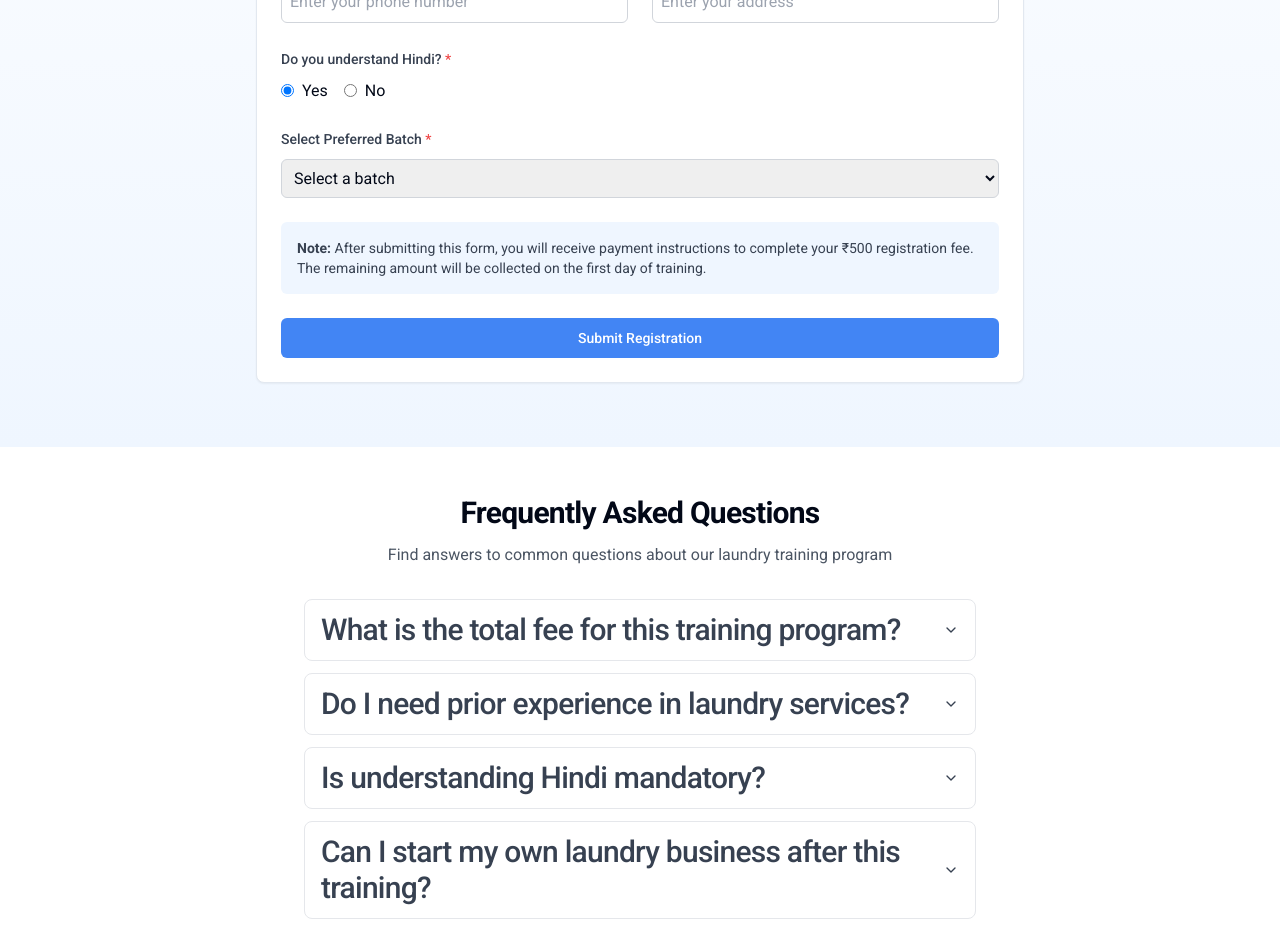
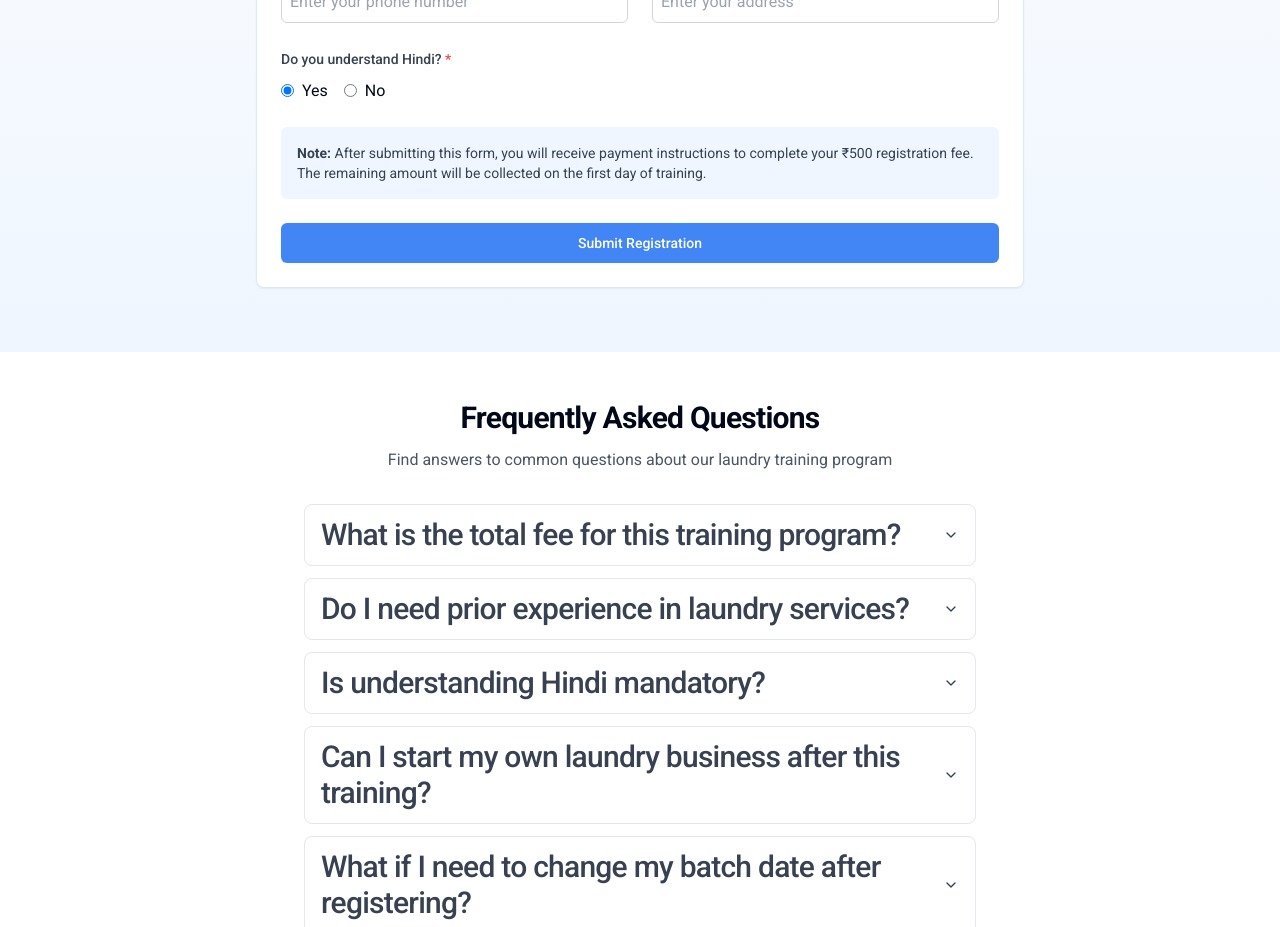
Before and after one commit to hksehrawat1-ship-it/clean-craft-website, a React (Vite) app: page / in a window 1280 px wide. Shown: the part 6160-7087 px from the top of the page. Built offline with nearby package versions, Linux system fonts and the light colour scheme.

Commit message:
Remove batch selection from form
Remove the batch selection dropdown from the registration form.

```diff
--- a/src/components/RegistrationForm.tsx
+++ b/src/components/RegistrationForm.tsx
@@ -18,7 +18,6 @@ const RegistrationForm = () => {
     phone: '',
     address: '',
     knownHindi: 'yes',
-    batch: '',
   });
   const [loading, setLoading] = useState(false);
 
@@ -35,7 +34,7 @@ const RegistrationForm = () => {
     setLoading(true);
 
     // Simple validation
-    if (!formData.name || !formData.email || !formData.phone || !formData.batch) {
+    if (!formData.name || !formData.email || !formData.phone) {
       toast({
         title: "Error",
         description: "Please fill all required fields.",
@@ -68,7 +67,6 @@ const RegistrationForm = () => {
         phone: '',
         address: '',
         knownHindi: 'yes',
-        batch: '',
       });
     }, 1500);
   };
@@ -188,26 +186,6 @@ const RegistrationForm = () => {
                   )}
                 </div>
 
-                <div className="space-y-2">
-                  <label htmlFor="batch" className="text-sm font-medium text-gray-700">
-                    Select Preferred Batch <span className="text-red-500">*</span>
-                  </label>
-                  <select
-                    id="batch"
-                    name="batch"
-                    value={formData.batch}
-                    onChange={handleChange}
-                    required
-                    className="w-full p-2 border border-gray-300 rounded-md focus:outline-none focus:ring-2 focus:ring-primary focus:border-transparent"
-                  >
-                    <option value="">Select a batch</option>
-                    <option value="5th June 2025">5th June 2025</option>
-                    <option value="25th June 2025">25th June 2025</option>
-                    <option value="5th July 2025">5th July 2025</option>
-                    <option value="25th July 2025">25th July 2025</option>
-                  </select>
-                </div>
-
                 <div className="bg-blue-50 p-4 rounded-md">
                   <p className="text-gray-700 text-sm">
                     <strong>Note:</strong> After submitting this form, you will receive payment instructions to complete your ₹500 registration fee. The remaining amount will be collected on the first day of training.
```
